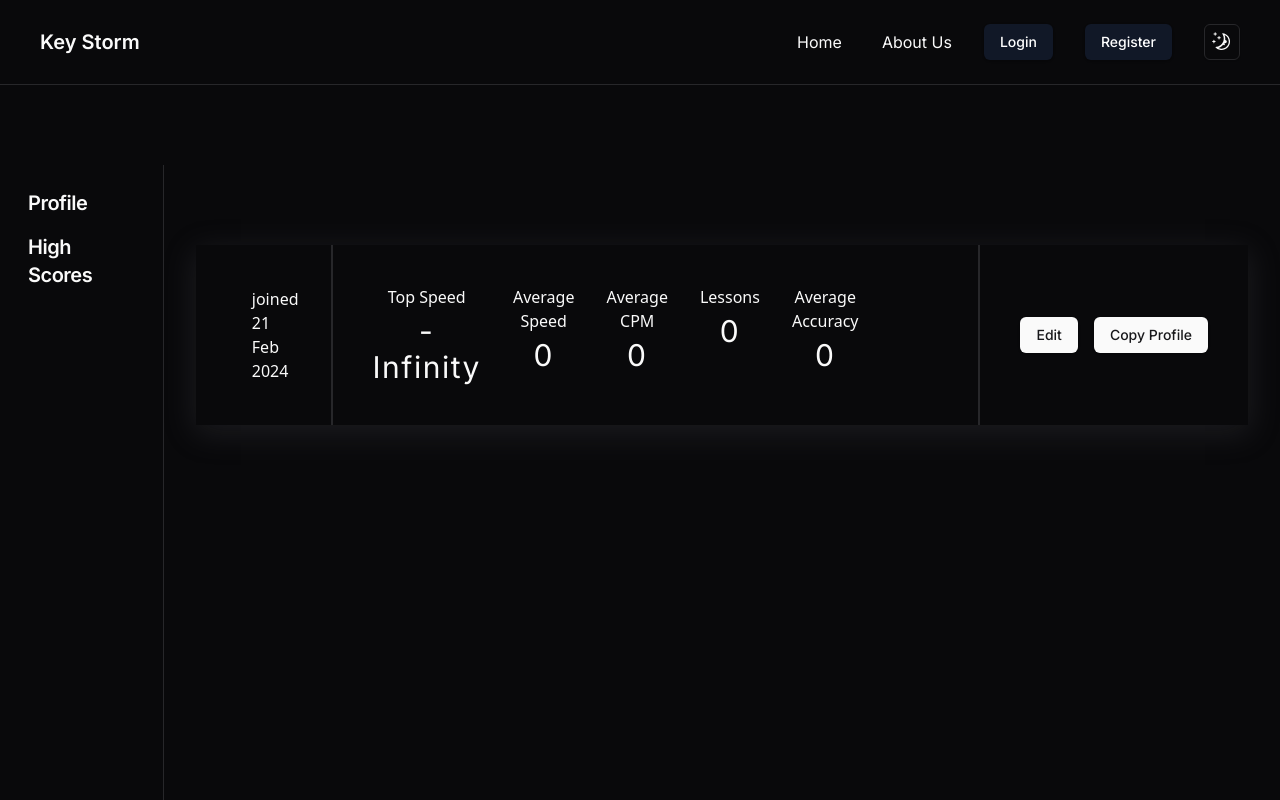
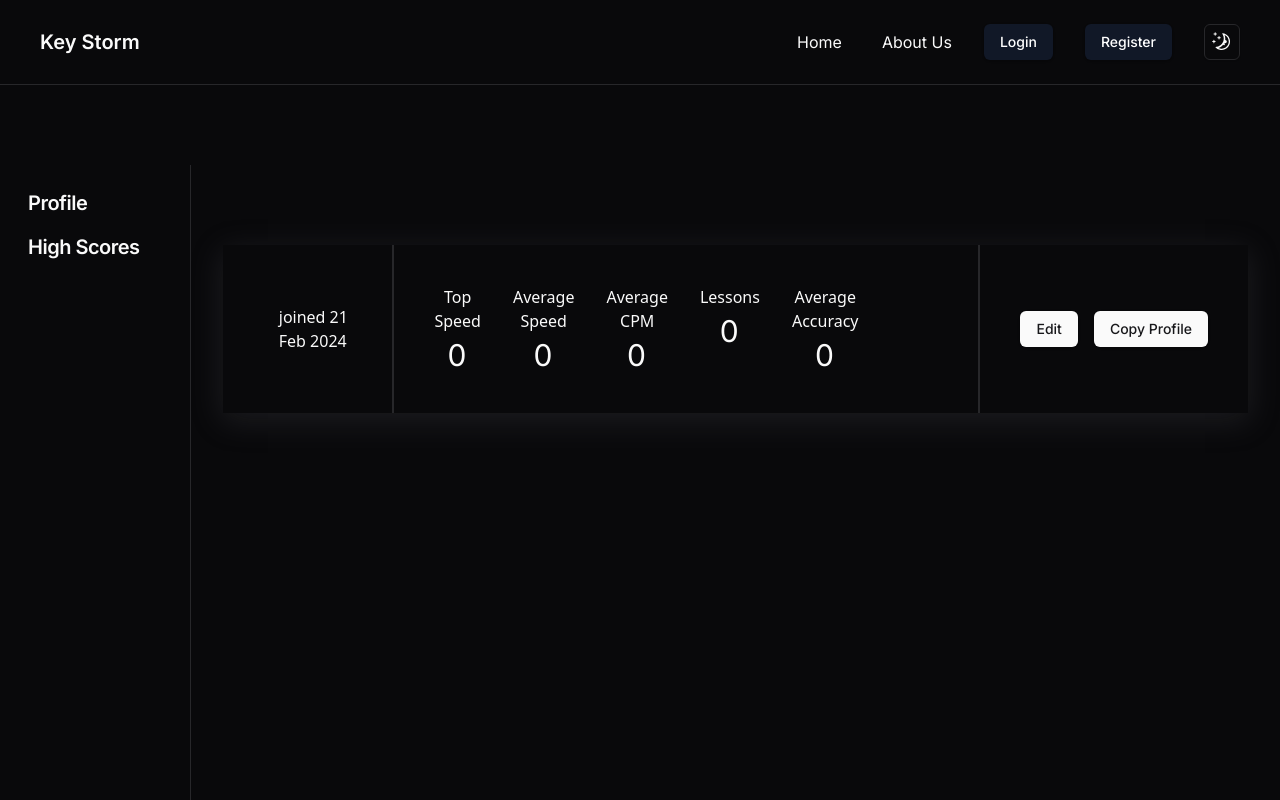
Before and after one commit to Team-Trinity/type-storm, a Next.js app: page /dashboard in a window 1280 px wide. Shown: the top 800 px of the page. Built offline with nearby package versions, Linux system fonts and the light colour scheme; no server answers.

Commit message:
fix stat display when new user

```diff
--- a/components/my-profile/my-profile.tsx
+++ b/components/my-profile/my-profile.tsx
@@ -32,7 +32,9 @@ const MyProfile = () => {
                             Top Speed
                         </p>
                         <p className="text-3xl tracking-wider text-primary">
-                            {Math.max(...state.user.wpmRecords)}
+                            {state.user.wpmRecords.length > 0
+                                ? Math.max(...state.user.wpmRecords)
+                                : 0}
                         </p>
                     </div>
                     <div className="space-y-1">
```
